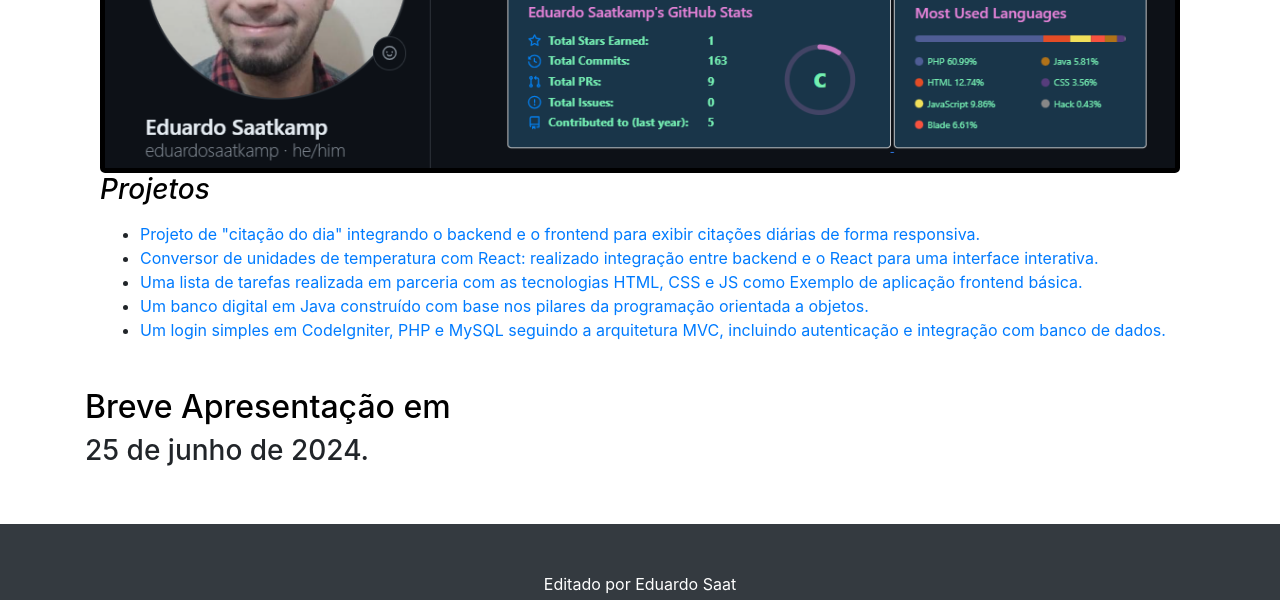
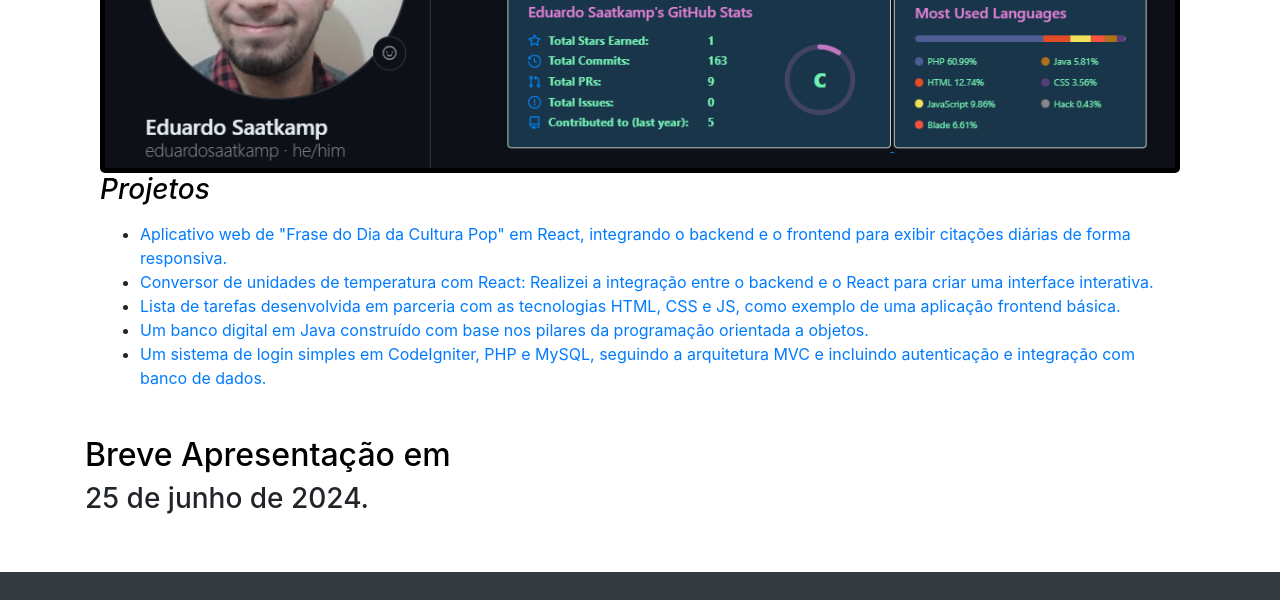
Before and after one commit to eduardosaatkamp/portfolioEduardoSaat, a website: page projetos.html in a window 1280 px wide. Shown: the part 1223-1823 px from the top of the page. Drawn offline with Linux system fonts and the light colour scheme.

Commit message:
atualizado descricao de projetos

```diff
--- a/projetos.html
+++ b/projetos.html
@@ -115,15 +115,12 @@
                     <P class="post_content">
 
 <ul>
-  <li><a href="https://github.com/eduardosaatkamp/conversor-react">Projeto de "citação do dia" integrando o backend e o frontend para exibir citações diárias de forma responsiva.</a></li>
-  <li><a href="https://github.com/eduardosaatkamp/conversor-react">Conversor de unidades de temperatura com React: realizado integração entre backend e o React para uma interface interativa.</a></li>
-  <li><a href="https://github.com/eduardosaatkamp/Task-list">Uma lista de tarefas realizada em parceria com as tecnologias HTML, CSS e JS como Exemplo de aplicação frontend básica.</a></li>
+  <li><a href="https://github.com/eduardosaatkamp/conversor-react">Aplicativo web de "Frase do Dia da Cultura Pop" em React, integrando o backend e o frontend para exibir citações diárias de forma responsiva.</a></li>
+  <li><a href="https://github.com/eduardosaatkamp/conversor-react">Conversor de unidades de temperatura com React: Realizei a integração entre o backend e o React para criar uma interface interativa.</a></li>
+  <li><a href="https://github.com/eduardosaatkamp/Task-list">Lista de tarefas desenvolvida em parceria com as tecnologias HTML, CSS e JS, como exemplo de uma aplicação frontend básica.</a></li>
   <li><a href="https://github.com/eduardosaatkamp/CriandoUmBancoDigitalcomJava">Um banco digital em Java construído com base nos pilares da programação orientada a objetos.</a></li>
-  <li><a href="https://github.com/eduardosaatkamp/login">Um login simples em CodeIgniter, PHP e MySQL seguindo a arquitetura MVC, incluindo autenticação e integração com banco de dados.</a></li>
+  <li><a href="https://github.com/eduardosaatkamp/login">Um sistema de login simples em CodeIgniter, PHP e MySQL, seguindo a arquitetura MVC e incluindo autenticação e integração com banco de dados.</a></li>
 </ul>
-
-
-
 
                     </P>
               </article>
```
